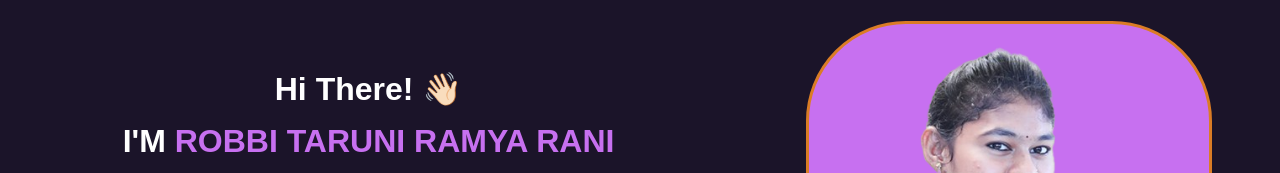
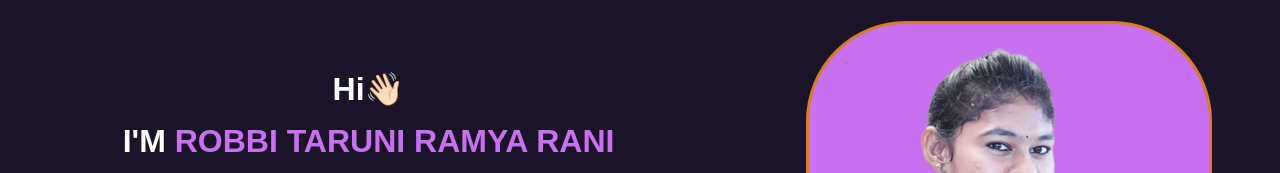
Before and after one commit to taruni200/portfolio, a React (Vite) app: page / in a window 1280 px wide. Shown: the part 125-298 px from the top of the page. Built offline with nearby package versions, Linux system fonts and the light colour scheme.

Commit message:
Update Home1.jsx
one

```diff
--- a/src/Components/Home1.jsx
+++ b/src/Components/Home1.jsx
@@ -10,7 +10,7 @@ const Home1 = () => {
     <div id="home" className="Hm">
       <div className='home'>
         <h1 style={{ paddingBottom: 15 }} className="heading">
-          Hi There!{" "}
+          Hi
           <span className="wave" role="img" aria-labelledby="wave">
             👋🏻
           </span>
```
